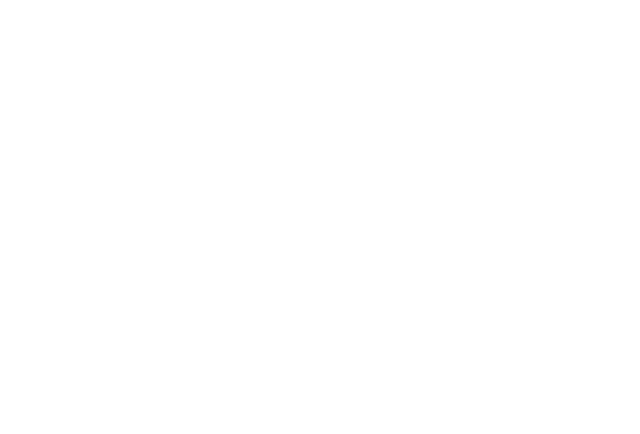
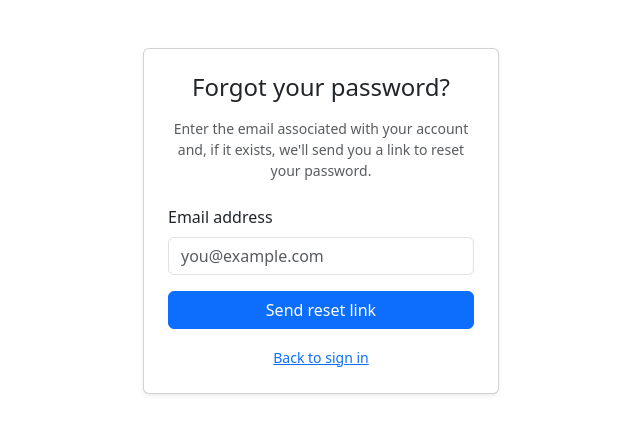
Before and after one commit to aragon023/Frameworks-Module-Final-Assesment, a React app in the folder Home_Task_Manager/frontend/react-app/: page /forgot-password in a window 1280 px wide. Before the commit this address had no page. Shown: the top 434 px of the page, without its empty margins (319-959 px from the left). Built offline with nearby package versions, Linux system fonts and the light colour scheme; the HTML template or start-up script is replaced by a standard one.

Commit message:
Full configuration of ForgotPasswordPage Full configuration of ResetPasswordPage Fixed setting.py and Routes.tsx so password reset links work correctly

```diff
--- a/Home_Task_Manager/frontend/react-app/src/Routes.tsx
+++ b/Home_Task_Manager/frontend/react-app/src/Routes.tsx
@@ -7,6 +7,9 @@ import PetsPage from "./pages/PetsPage";
 import LoginPage from "./pages/LoginPage";
 import RegisterPage from "./pages/RegisterPage";
 import RequireAuth from "./components/RequireAuth";
+import ForgotPasswordPage from "./pages/ForgotPasswordPage";
+import ResetPasswordPage from "./pages/ResetPasswordPage";
+
 
 export default function AppRoutes() {
   return (
@@ -15,6 +18,9 @@ export default function AppRoutes() {
         {/* Public routes */}
         <Route path="/login" element={<LoginPage />} />
         <Route path="/register" element={<RegisterPage />} />
+        <Route path="/forgot-password" element={<ForgotPasswordPage />} />
+        <Route path="/reset-password/:uid/:token" element={<ResetPasswordPage />} />
+
 
         {/* Protected routes */}
         <Route
--- /dev/null
+++ b/Home_Task_Manager/frontend/react-app/src/pages/ForgotPasswordPage.tsx
@@ -0,0 +1,122 @@
+
+import React, { useState } from "react";
+import { Link } from "react-router-dom";
+
+const API_BASE = "http://localhost:8000/api";
+
+const ForgotPasswordPage: React.FC = () => {
+  const [email, setEmail] = useState<string>("");
+  const [status, setStatus] = useState<"success" | "error" | null>(null);
+  const [message, setMessage] = useState<string>("");
+  const [loading, setLoading] = useState<boolean>(false);
+
+  const handleSubmit = async (e: React.FormEvent<HTMLFormElement>) => {
+    e.preventDefault();
+    setLoading(true);
+    setStatus(null);
+    setMessage("");
+
+    try {
+      const res = await fetch(`${API_BASE}/password-reset/`, {
+        method: "POST",
+        headers: { "Content-Type": "application/json" },
+        body: JSON.stringify({ email }),
+      });
+
+      let data: { detail?: string } = {};
+
+      try {
+        data = await res.json();
+      } catch {
+        const text = await res.text();
+        data = { detail: text };
+      }
+
+      if (res.ok) {
+        setStatus("success");
+        setMessage(
+          data.detail || "If this email exists, a reset link will be sent."
+        );
+      } else {
+        setStatus("error");
+        setMessage(
+          data.detail || "Something went wrong. Please try again."
+        );
+      }
+    } catch (err) {
+      console.error("Network-level error:", err);
+      setStatus("error");
+      setMessage("Network error. Please try again.");
+    } finally {
+      setLoading(false);
+    }
+  };
+
+  return (
+    <div className="container py-5">
+      <div className="row justify-content-center">
+        <div className="col-md-6 col-lg-4">
+          <div className="card shadow-sm">
+            <div className="card-body p-4">
+              <h1 className="h4 text-center mb-3">Forgot your password?</h1>
+              <p className="text-muted small text-center mb-4">
+                Enter the email associated with your account and,
+                if it exists, we&apos;ll send you a link to reset your password.
+              </p>
+
+              {status && (
+                <div
+                  className={`alert ${
+                    status === "success"
+                      ? "alert-success"
+                      : "alert-danger"
+                  } small`}
+                >
+                  {message}
+                </div>
+              )}
+
+              <form onSubmit={handleSubmit} noValidate>
+                <div className="mb-3">
+                  <label htmlFor="email" className="form-label">
+                    Email address
+                  </label>
+                  <input
+                    id="email"
+                    type="email"
+                    required
+                    value={email}
+                    onChange={(e) => setEmail(e.target.value)}
+                    className="form-control"
+                    placeholder="you@example.com"
+                  />
+                </div>
+
+                <button
+                  type="submit"
+                  className="btn btn-primary w-100"
+                  disabled={loading}
+                >
+                  {loading ? "Sending..." : "Send reset link"}
+                </button>
+              </form>
+
+              <div className="text-center mt-3">
+                <Link to="/login" className="small">
+                  Back to sign in
+                </Link>
+              </div>
+            </div>
+          </div>
+
+          {/* Optional: small app name/footer under the card */}
+          {/* <p className="text-center text-muted small mt-3">
+            Home Task Manager
+          </p> */}
+        </div>
+      </div>
+    </div>
+  );
+};
+
+export default ForgotPasswordPage;
--- a/Home_Task_Manager/frontend/react-app/src/pages/LoginPage.tsx
+++ b/Home_Task_Manager/frontend/react-app/src/pages/LoginPage.tsx
@@ -100,6 +100,12 @@ export default function LoginPage() {
               <div className="text-center mt-3 small">
                   Don&apos;t have an account? <Link to="/register">Create one</Link>
                 </div>
+
+                <div className="text-end mt-2">
+                  <Link to="/forgot-password" className="text-sm text-primary-600 hover:underline">
+                    Forgot your password?
+                  </Link>
+                </div>
             </Card.Body>
           </Card>
         </Col>
--- /dev/null
+++ b/Home_Task_Manager/frontend/react-app/src/pages/ResetPasswordPage.tsx
@@ -0,0 +1,139 @@
+import React, { useEffect, useState } from "react";
+import { useNavigate, useParams } from "react-router-dom";
+
+const API_BASE = "http://localhost:8000/api";
+
+type ResetParams = {
+  uid?: string;
+  token?: string;
+};
+
+const ResetPasswordPage: React.FC = () => {
+  const { uid, token } = useParams<ResetParams>();
+  const navigate = useNavigate();
+
+  const [newPassword, setNewPassword] = useState<string>("");
+  const [confirmPassword, setConfirmPassword] = useState<string>("");
+  const [status, setStatus] = useState<"success" | "error" | null>(null);
+  const [message, setMessage] = useState<string>("");
+  const [loading, setLoading] = useState<boolean>(false);
+
+  useEffect(() => {
+    if (!uid || !token) {
+      setStatus("error");
+      setMessage("Invalid password reset link.");
+    }
+  }, [uid, token]);
+
+  const handleSubmit = async (e: React.FormEvent<HTMLFormElement>) => {
+    e.preventDefault();
+    if (!uid || !token) return;
+
+    if (newPassword !== confirmPassword) {
+      setStatus("error");
+      setMessage("Passwords do not match.");
+      return;
+    }
+
+    setLoading(true);
+    setStatus(null);
+    setMessage("");
+
+    try {
+      const res = await fetch(`${API_BASE}/password-reset-confirm/`, {
+        method: "POST",
+        headers: { "Content-Type": "application/json" },
+        body: JSON.stringify({
+          uid,
+          token,
+          new_password: newPassword,
+        }),
+      });
+
+      const data: { detail?: string } = await res.json();
+
+      if (res.ok) {
+        setStatus("success");
+        setMessage(data.detail || "Password has been reset successfully.");
+        setTimeout(() => navigate("/login"), 1500);
+      } else {
+        setStatus("error");
+        setMessage(data.detail || "Could not reset password.");
+      }
+    } catch (err) {
+      console.error(err);
+      setStatus("error");
+      setMessage("Network error. Please try again.");
+    } finally {
+      setLoading(false);
+    }
+  };
+
+  return (
+    <div className="max-w-md mx-auto mt-10 p-6 border rounded-lg shadow-sm bg-white">
+      <h1 className="text-2xl font-semibold mb-4">Set a new password</h1>
+
+      {!uid || !token ? (
+        <p className="text-sm text-red-600">
+          {message || "Invalid reset link."}
+        </p>
+      ) : (
+        <form onSubmit={handleSubmit} className="space-y-4">
+          <div>
+            <label
+              className="block text-sm font-medium mb-1"
+              htmlFor="new-password"
+            >
+              New password
+            </label>
+            <input
+              id="new-password"
+              type="password"
+              required
+              value={newPassword}
+              onChange={(e) => setNewPassword(e.target.value)}
+              className="w-full border rounded px-3 py-2 text-sm"
+            />
+          </div>
+
+          <div>
+            <label
+              className="block text-sm font-medium mb-1"
+              htmlFor="confirm-password"
+            >
+              Confirm new password
+            </label>
+            <input
+              id="confirm-password"
+              type="password"
+              required
+              value={confirmPassword}
+              onChange={(e) => setConfirmPassword(e.target.value)}
+              className="w-full border rounded px-3 py-2 text-sm"
+            />
+          </div>
+
+          <button
+            type="submit"
+            disabled={loading}
+            className="w-full py-2 rounded bg-blue-600 text-white text-sm font-medium disabled:opacity-60"
+          >
+            {loading ? "Updating..." : "Update password"}
+          </button>
+        </form>
+      )}
+
+      {status && (
+        <p
+          className={`mt-4 text-sm ${
+            status === "success" ? "text-green-600" : "text-red-600"
+          }`}
+        >
+          {message}
+        </p>
+      )}
+    </div>
+  );
+};
+
+export default ResetPasswordPage;
```
Also changed, not shown: 2 other files (tests, documents, lock files or other folders).
